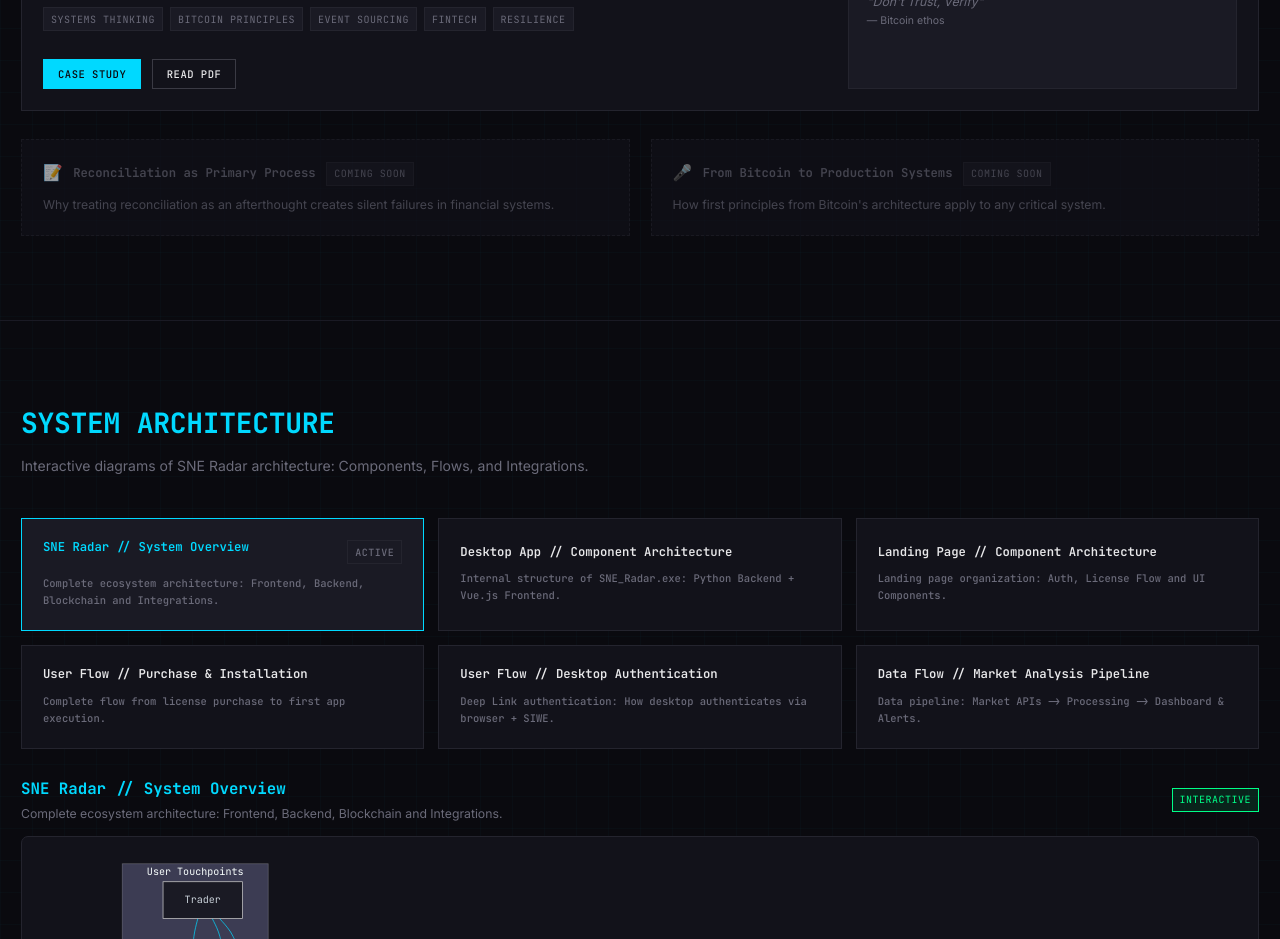
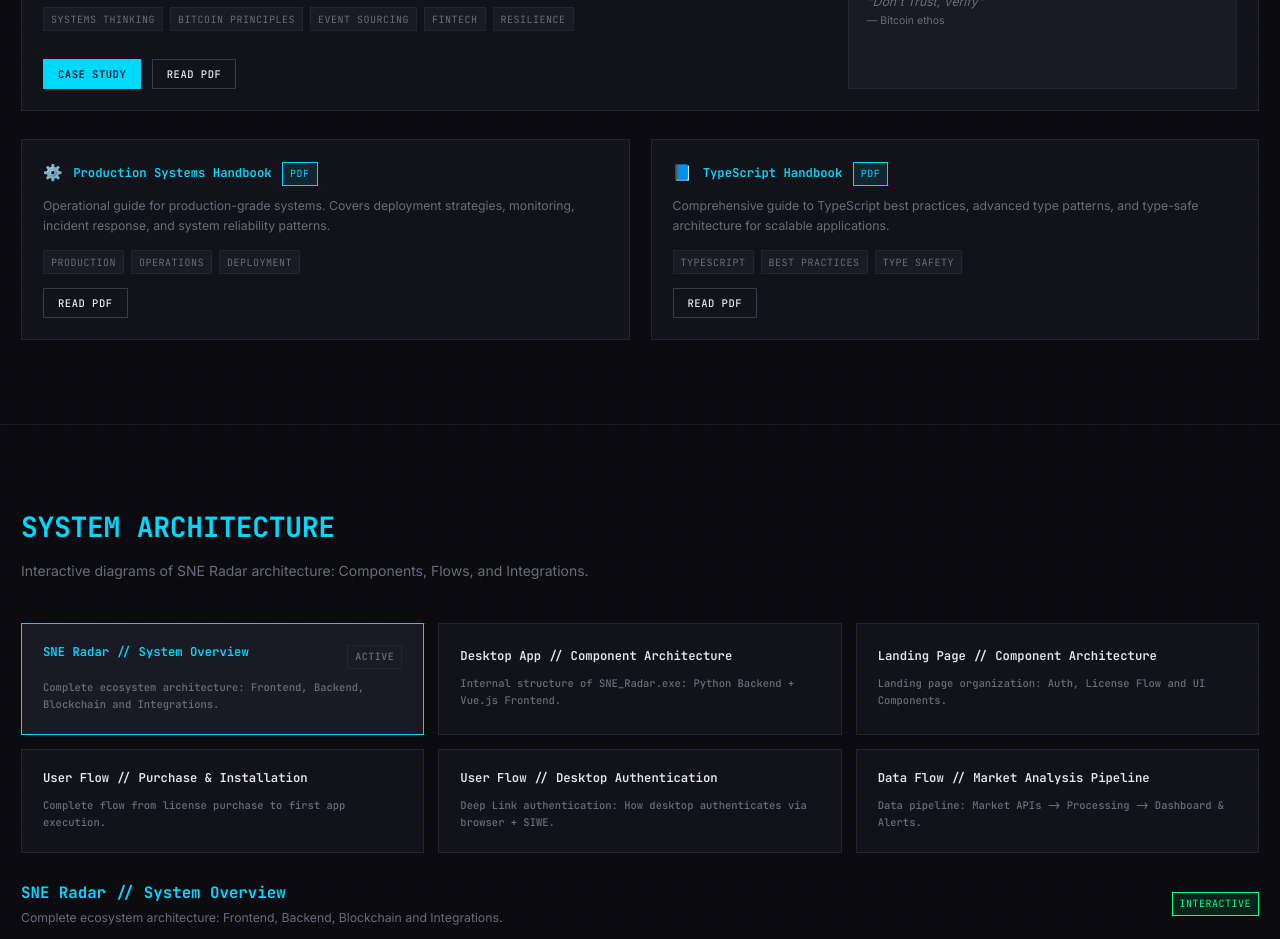
Before and after one commit to 4LFR3Dv1/Portfolio, a React (Vite) app: page / in a window 1280 px wide. Shown: the part 4100-5039 px from the top of the page. Built offline with nearby package versions, Linux system fonts and the light colour scheme.

Commit message:
feat: add Production + TypeScript Handbook to Publications section

```diff
--- a/src/app/components/publications-section.tsx
+++ b/src/app/components/publications-section.tsx
@@ -126,34 +126,50 @@
                 </div>
             </div>
 
-            {/* Future Publications Placeholder */}
+            {/* Other Publications */}
             <div className="grid md:grid-cols-2 gap-6">
-                {/* Coming Soon: Article */}
-                <div className="border border-dashed border-[var(--border-default)] bg-[var(--surface-1)] p-6 opacity-60">
+                {/* Production Handbook */}
+                <div className="border border-[var(--border-default)] bg-[var(--surface-1)] hover:border-[var(--border-strong)] transition-all duration-300 hover:shadow-[0_0_20px_rgba(0,217,255,0.1)] p-6">
                     <div className="flex items-center gap-3 mb-3">
-                        <span className="text-lg">📝</span>
-                        <h4 className="font-mono text-sm font-semibold" style={{ color: 'var(--terminal-muted)' }}>
-                            {t('publications.upcoming.article')}
+                        <span className="text-lg">⚙️</span>
+                        <h4 className="font-mono text-sm font-semibold" style={{ color: 'var(--electric-blue)' }}>
+                            {t('publications.production.title')}
                         </h4>
-                        <Badge variant="default">COMING SOON</Badge>
+                        <Badge variant="blue">PDF</Badge>
                     </div>
-                    <p className="text-sm" style={{ color: 'var(--terminal-muted)' }}>
-                        {t('publications.upcoming.article.desc')}
+                    <p className="text-sm mb-4 leading-relaxed" style={{ color: 'var(--terminal-muted)' }}>
+                        {t('publications.production.desc')}
                     </p>
+                    <div className="flex flex-wrap gap-2 mb-4">
+                        {['PRODUCTION', 'OPERATIONS', 'DEPLOYMENT'].map((badge, idx) => (
+                            <Badge key={idx} variant="default">{badge}</Badge>
+                        ))}
+                    </div>
+                    <Button variant="secondary" onClick={() => window.open('/docs/Production_By_Renan_Melo.pdf', '_blank')}>
+                        READ PDF
+                    </Button>
                 </div>
 
-                {/* Coming Soon: Talk */}
-                <div className="border border-dashed border-[var(--border-default)] bg-[var(--surface-1)] p-6 opacity-60">
+                {/* TypeScript Handbook */}
+                <div className="border border-[var(--border-default)] bg-[var(--surface-1)] hover:border-[var(--border-strong)] transition-all duration-300 hover:shadow-[0_0_20px_rgba(0,217,255,0.1)] p-6">
                     <div className="flex items-center gap-3 mb-3">
-                        <span className="text-lg">🎤</span>
-                        <h4 className="font-mono text-sm font-semibold" style={{ color: 'var(--terminal-muted)' }}>
-                            {t('publications.upcoming.talk')}
+                        <span className="text-lg">📘</span>
+                        <h4 className="font-mono text-sm font-semibold" style={{ color: 'var(--electric-blue)' }}>
+                            {t('publications.typescript.title')}
                         </h4>
-                        <Badge variant="default">COMING SOON</Badge>
+                        <Badge variant="blue">PDF</Badge>
                     </div>
-                    <p className="text-sm" style={{ color: 'var(--terminal-muted)' }}>
-                        {t('publications.upcoming.talk.desc')}
+                    <p className="text-sm mb-4 leading-relaxed" style={{ color: 'var(--terminal-muted)' }}>
+                        {t('publications.typescript.desc')}
                     </p>
+                    <div className="flex flex-wrap gap-2 mb-4">
+                        {['TYPESCRIPT', 'BEST PRACTICES', 'TYPE SAFETY'].map((badge, idx) => (
+                            <Badge key={idx} variant="default">{badge}</Badge>
+                        ))}
+                    </div>
+                    <Button variant="secondary" onClick={() => window.open('/docs/TypeScript_Handbook__Renan_Melo.pdf', '_blank')}>
+                        READ PDF
+                    </Button>
                 </div>
             </div>
         </section>
--- a/src/app/context/language-context.tsx
+++ b/src/app/context/language-context.tsx
@@ -139,10 +139,10 @@
         'publications.verify.timeline.2': 'Realized Bitcoin\'s patterns are universal.',
         'publications.verify.timeline.3': 'Applied UTXO thinking to fintech systems.',
         'publications.verify.timeline.4': 'Formalized VERIFY SYSTEMS as operational doctrine.',
-        'publications.upcoming.article': 'Reconciliation as Primary Process',
-        'publications.upcoming.article.desc': 'Why treating reconciliation as an afterthought creates silent failures in financial systems.',
-        'publications.upcoming.talk': 'From Bitcoin to Production Systems',
-        'publications.upcoming.talk.desc': 'How first principles from Bitcoin\'s architecture apply to any critical system.',
+        'publications.production.title': 'Production Systems Handbook',
+        'publications.production.desc': 'Operational guide for production-grade systems. Covers deployment strategies, monitoring, incident response, and system reliability patterns.',
+        'publications.typescript.title': 'TypeScript Handbook',
+        'publications.typescript.desc': 'Comprehensive guide to TypeScript best practices, advanced type patterns, and type-safe architecture for scalable applications.',
     },
     pt: {
         // Header
@@ -271,10 +271,10 @@
         'publications.verify.timeline.2': 'Percebeu que padroes do Bitcoin sao universais.',
         'publications.verify.timeline.3': 'Aplicou pensamento UTXO em sistemas fintech.',
         'publications.verify.timeline.4': 'Formalizou VERIFY SYSTEMS como doutrina operacional.',
-        'publications.upcoming.article': 'Reconciliacao como Processo Primario',
-        'publications.upcoming.article.desc': 'Por que tratar reconciliacao como secundaria cria falhas silenciosas em sistemas financeiros.',
-        'publications.upcoming.talk': 'Do Bitcoin a Sistemas de Producao',
-        'publications.upcoming.talk.desc': 'Como principios do Bitcoin se aplicam a qualquer sistema critico.',
+        'publications.production.title': 'Manual de Sistemas em Producao',
+        'publications.production.desc': 'Guia operacional para sistemas production-grade. Cobre estrategias de deploy, monitoramento, resposta a incidentes e padroes de confiabilidade.',
+        'publications.typescript.title': 'Manual de TypeScript',
+        'publications.typescript.desc': 'Guia completo de boas praticas TypeScript, padroes avancados de tipos e arquitetura type-safe para aplicacoes escalaveis.',
     }
 };
 
```
